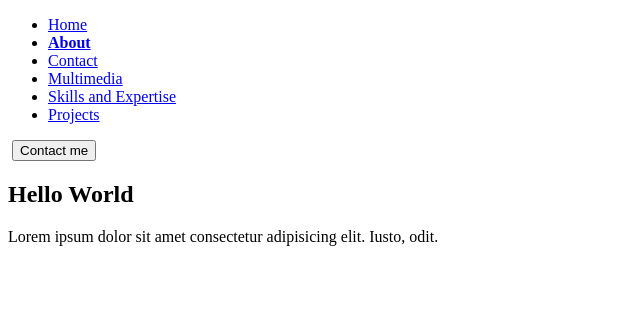
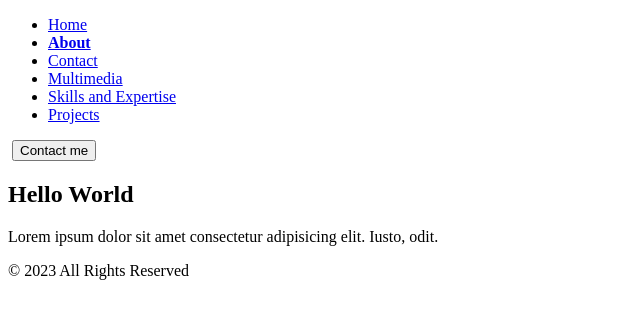
Before and after one commit to ressuman/AZ-C5-HTML-PROJECT, a plain HTML site: page about.html in a window 1280 px wide. Shown: the whole page, without its empty margins (0-640 px from the left). Drawn offline with Linux system fonts and the light colour scheme.

```diff
--- a/about.html
+++ b/about.html
@@ -55,6 +55,8 @@
       <section></section>
     </main>
 
-    <footer></footer>
+    <footer>
+      <div>&copy; 2023 All Rights Reserved</div>
+    </footer>
   </body>
 </html>
```
Also changed, not shown: contact.html (+3 -1 lines), index.html (+1 -1 lines), multimedia.html (+3 -1 lines), projects.html (+3 -1 lines), skills-expertise.html (+3 -1 lines), sample.html (deleted).
